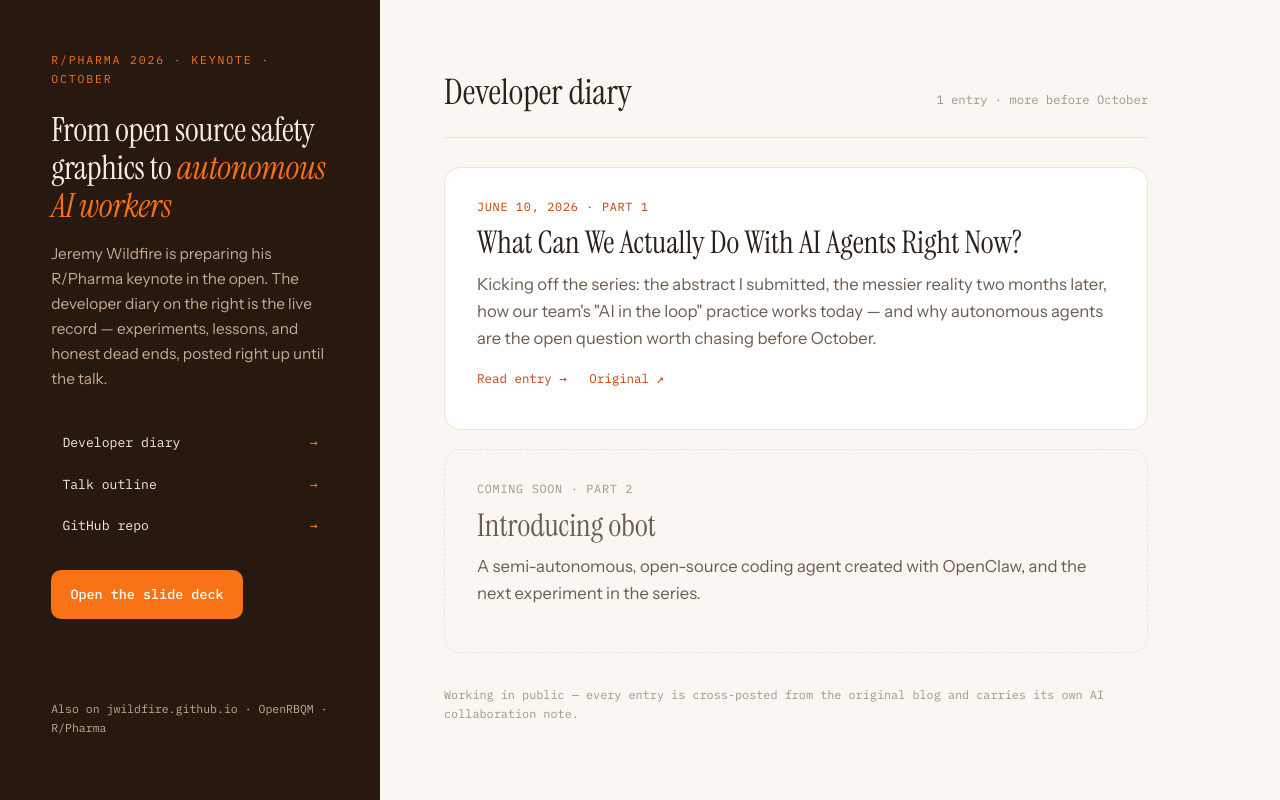
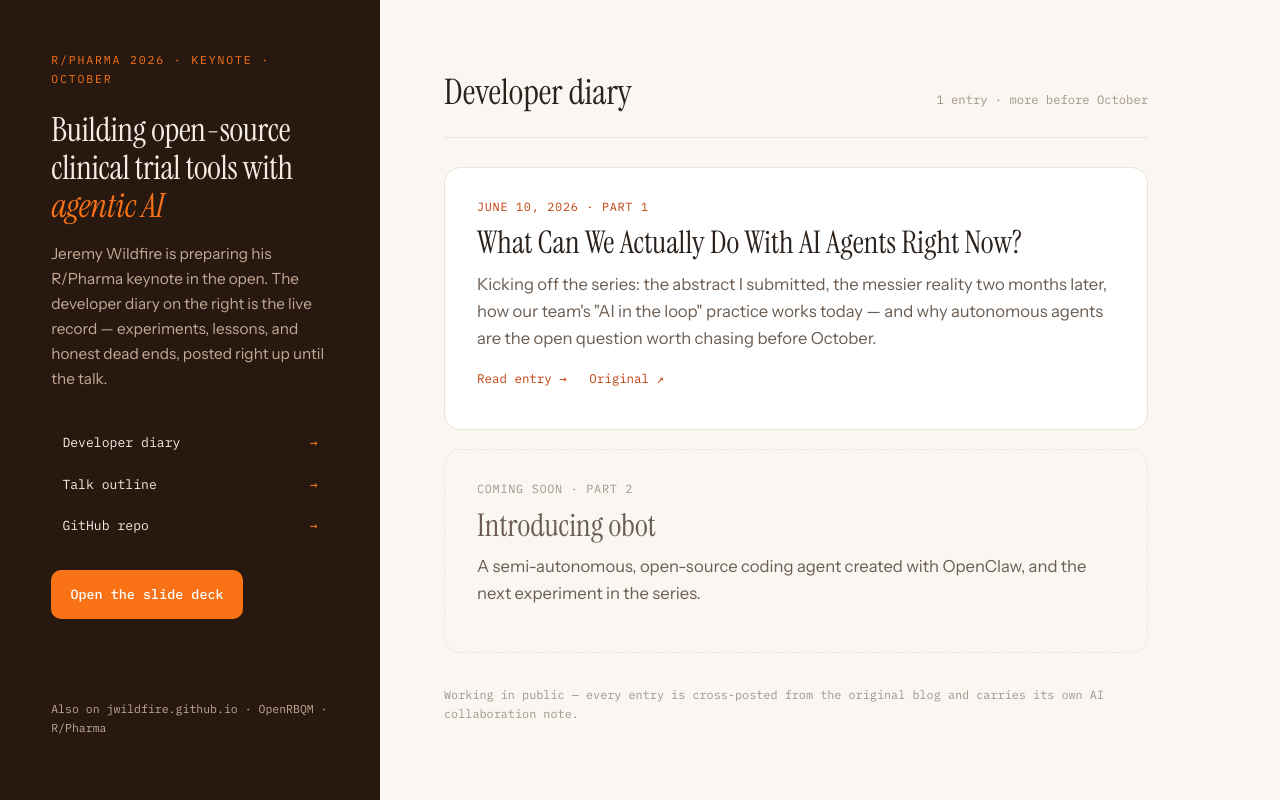
Before and after one commit to obot-claw/RPharma2026-AIKeynote, a plain HTML site: page index.html in a window 1280 px wide. Drawn offline with Linux system fonts and the light colour scheme.

Commit message:
Retitle site to focus on open-source and agentic AI
Drops "autonomous AI workers" from the homepage headline and browser
title in favor of "Building open-source clinical trial tools with
agentic AI".

Co-Authored-By: Claude Fable 5 <noreply@anthropic.com>

```diff
--- a/index.html
+++ b/index.html
@@ -3,8 +3,8 @@
 <head>
   <meta charset="utf-8" />
   <meta name="viewport" content="width=device-width, initial-scale=1" />
-  <title>R/Pharma 2026 AI Keynote — Developer Diary</title>
-  <meta name="description" content="Preparing an R/Pharma 2026 keynote in the open: a developer diary on agentic AI for clinical trial analytics." />
+  <title>Building Open-Source Clinical Trial Tools with Agentic AI — R/Pharma 2026 Keynote</title>
+  <meta name="description" content="Preparing an R/Pharma 2026 keynote in the open: a developer diary on building open-source clinical trial tools with agentic AI." />
   <link rel="preconnect" href="https://fonts.googleapis.com" />
   <link rel="preconnect" href="https://fonts.gstatic.com" crossorigin />
   <link href="https://fonts.googleapis.com/css2?family=Instrument+Sans:ital,wght@0,400..700;1,400..700&family=Instrument+Serif:ital@0;1&family=IBM+Plex+Mono:wght@400;500;600&display=swap" rel="stylesheet" />
@@ -18,7 +18,7 @@
     <aside class="side">
       <div>
         <p class="side-label">R/Pharma 2026 · Keynote · October</p>
-        <h1>From open source safety graphics to <em>autonomous AI workers</em></h1>
+        <h1>Building open-source clinical trial tools with <em>agentic AI</em></h1>
         <p class="side-desc">Jeremy Wildfire is preparing his R/Pharma keynote in the open. The developer diary on the right is the live record — experiments, lessons, and honest dead ends, posted right up until the talk.</p>
         <nav class="side-nav" aria-label="Talk resources">
           <a href="#diary">Developer diary <span class="arr">→</span></a>
```
